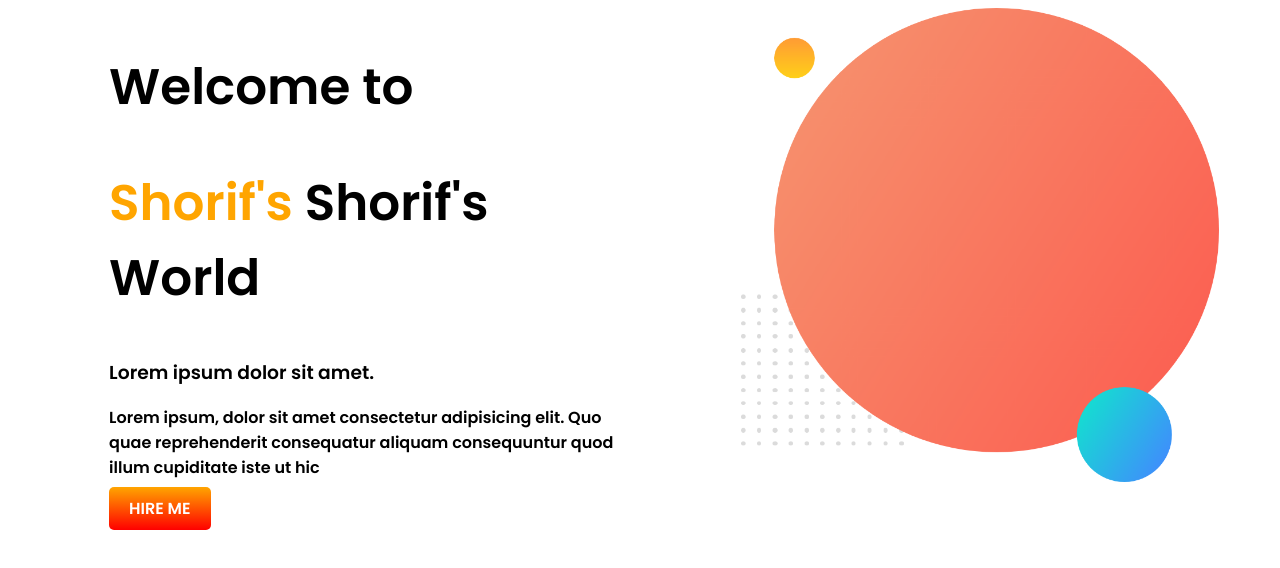
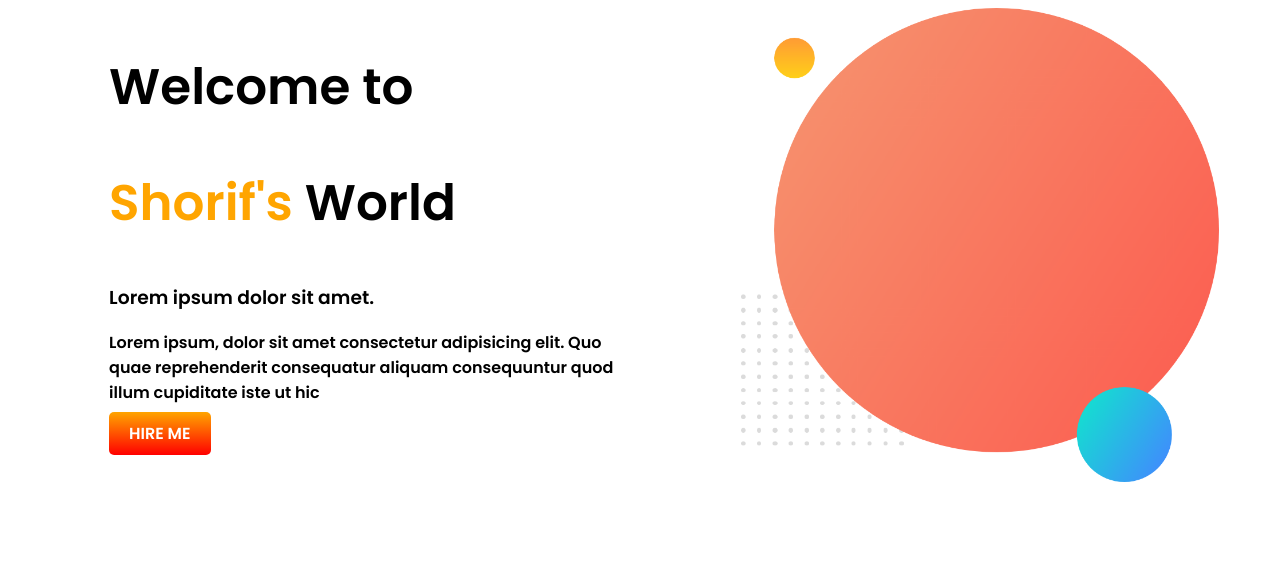
Before and after one commit to nahyan007/developer-protfolio, a plain HTML site: page index.html in a window 1280 px wide. Drawn offline with Linux system fonts and the light colour scheme.

Commit message:
3rd commit

```diff
--- a/index.html
+++ b/index.html
@@ -16,7 +16,7 @@
     <section>
         <div class="half-width">
             <h1>Welcome to</h1>
-            <h1> <span class="orange-color"> Shorif's </span> Shorif's World</h1>
+            <h1> <span class="orange-color"> Shorif's </span>World</h1>
             <h3>Lorem ipsum dolor sit amet.</h3>
             <p>Lorem ipsum, dolor sit amet consectetur adipisicing elit. Quo quae reprehenderit consequatur aliquam
                 consequuntur quod illum cupiditate iste ut hic</p>
```
